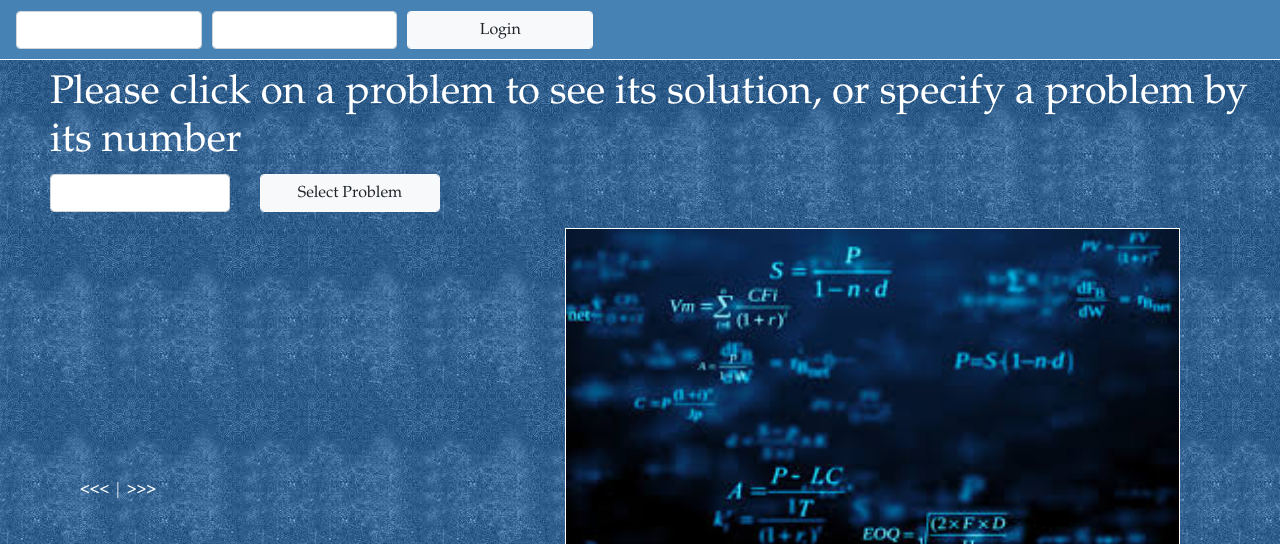
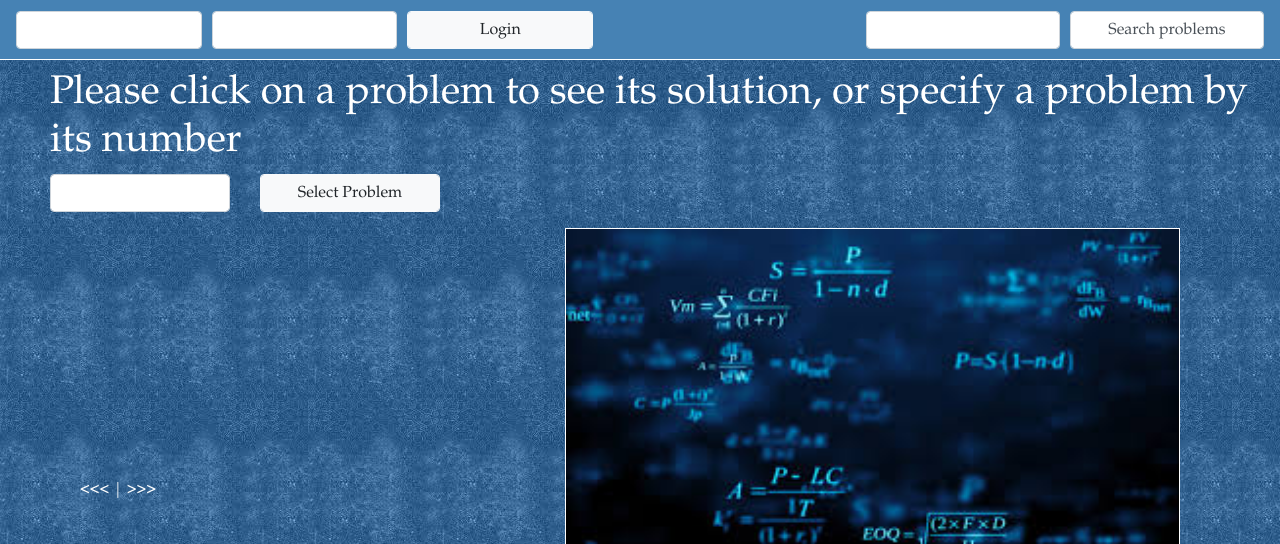
Before and after one commit to neilmarshall/project_euler_problem_store, a Flask app: page / in a window 1280 px wide. Shown: the top 544 px of the page. Run offline with Flask 2, Linux system fonts and the light colour scheme; data that the repository does not hold is empty; some libraries are stand-ins or nearby versions.

Commit message:
add basic search box to index page

```diff
--- a/app/templates/index.html
+++ b/app/templates/index.html
@@ -27,6 +27,18 @@
             <a href="{{ url_for('app_bp.delete_solution') }}" class="btn btn-light">Delete Solution</a>
         </div>
     {% endif %}
+
+    <form action="/search" method="get">
+        <div class="form-row">
+            {{ login_form.hidden_tag() }}
+            <div class="col-6">
+                <input type="text" name="search_for" class="form-control">
+            </div>
+            <div class="col-6">
+                <input type="submit" class="form-control" value="Search problems">
+            </div>
+        </div>
+    </form>
 {% endblock %}
 
 {% block body %}
```
